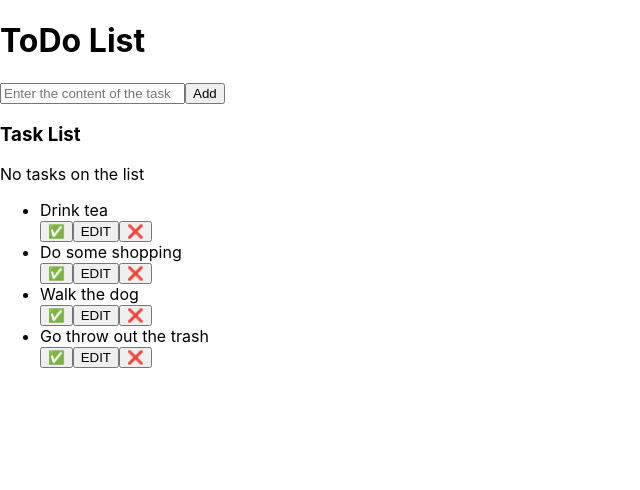
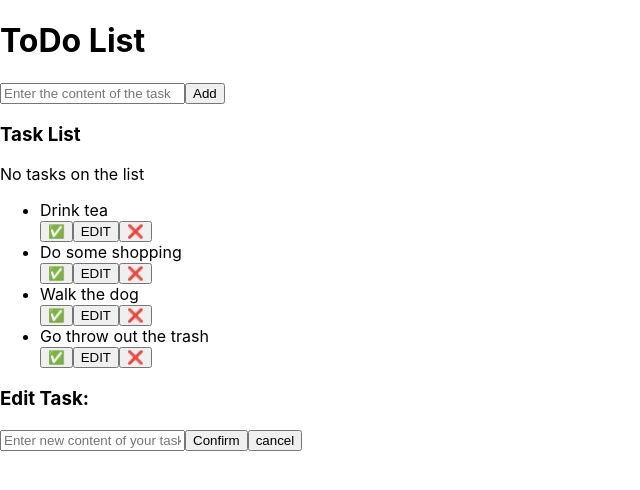
Before and after one commit to Markus-Sm/to-do-list, a React (Create React App) app: page / in a window 1280 px wide. Shown: the top 490 px of the page, without its empty margins (0-640 px from the left). Built offline with nearby package versions, Linux system fonts and the light colour scheme.

Commit message:
adding popup component

```diff
--- a/src/App.js
+++ b/src/App.js
@@ -20,6 +20,7 @@ function App() {
 				<Header />
 				<TodoList data={tasks} />
 			</div>
+			<Popup />
 		</div>
 	)
 }
@@ -61,4 +62,18 @@ function Task({ task, keyToList }) {
 	)
 }
 
+function Popup() {
+	return (
+		<div className='popup'>
+			<h3>Edit Task:</h3>
+			<div className='popup-body'>
+				<p className='popup-info'></p>
+				<input type='text' className='popup-inout' placeholder='Enter new content of your task...' />
+				<button className='popup-btn accept'>Confirm</button>
+				<button className='popup-btn cancel'>cancel</button>
+			</div>
+		</div>
+	)
+}
+
 export default App
```
